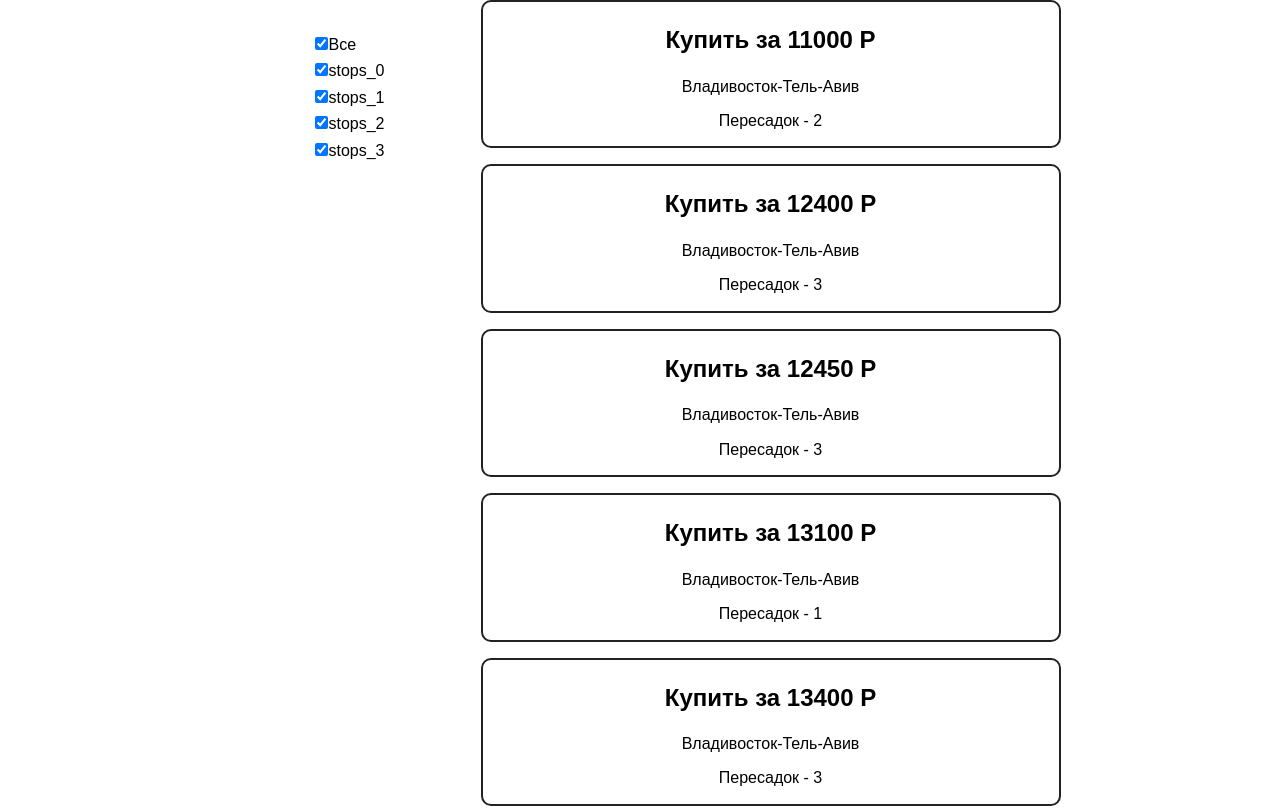
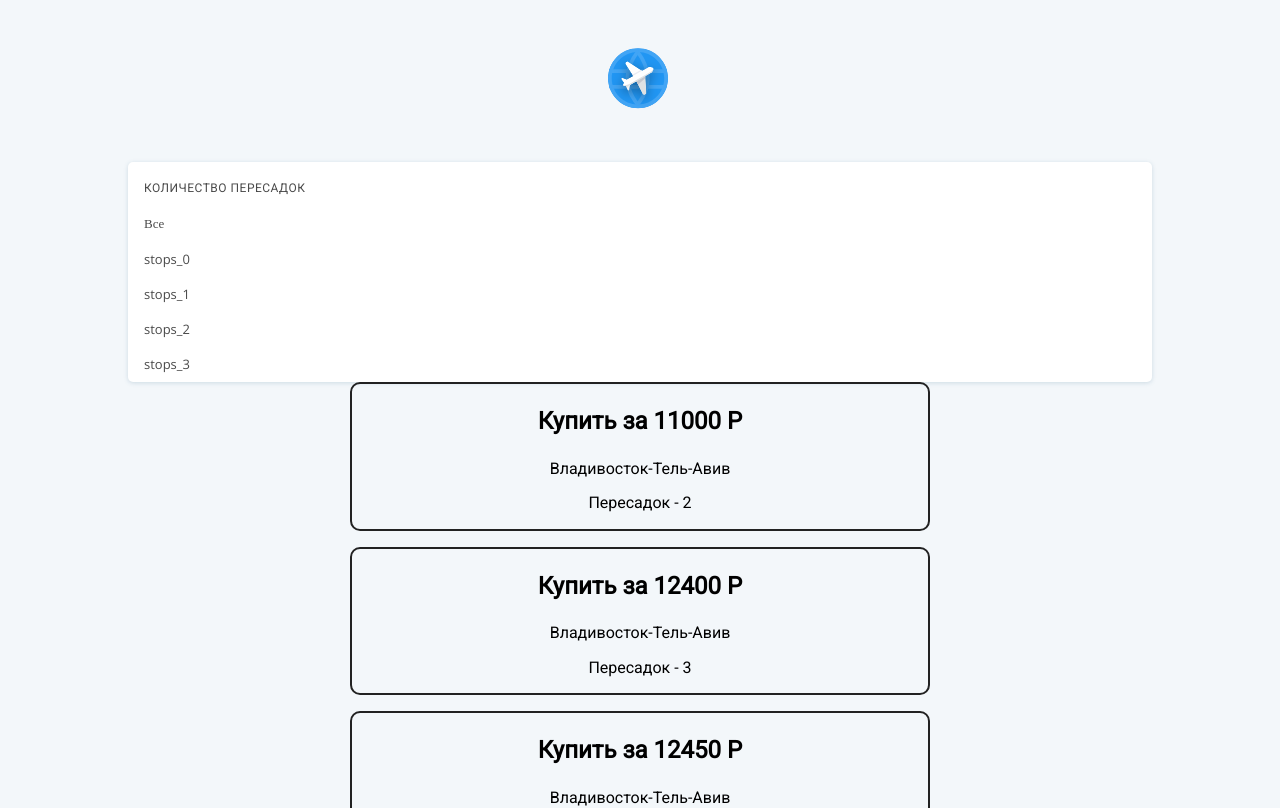
Before and after one commit to shnider/aviasales-test, a React (Create React App) app: page / in a window 1280 px wide. Shown: the top 808 px of the page. Built offline with nearby package versions, Linux system fonts and the light colour scheme.

Commit message:
feat/add styled-componets

```diff
--- a/package.json
+++ b/package.json
@@ -3,9 +3,12 @@
   "version": "0.1.0",
   "private": true,
   "dependencies": {
+    "flexboxgrid2": "^7.0.0-alpha7",
     "normalize.css": "^7.0.0",
     "react": "^15.6.1",
-    "react-dom": "^15.6.1"
+    "react-dom": "^15.6.1",
+    "react-flexbox-grid": "^1.1.5",
+    "styled-components": "^2.2.0"
   },
   "devDependencies": {
     "eslint": "^4.5.0",
--- a/public/index.html
+++ b/public/index.html
@@ -6,6 +6,7 @@
     <meta name="theme-color" content="#000000">
     <link rel="manifest" href="%PUBLIC_URL%/manifest.json">
     <link rel="shortcut icon" href="%PUBLIC_URL%/favicon.ico">
+    <link href="https://fonts.googleapis.com/css?family=Open+Sans|Roboto&amp;subset=cyrillic" rel="stylesheet">
     <title>Aviasales-test</title>
   </head>
   <body>
--- a/src/App.css
+++ b/src/App.css
@@ -1,8 +1,12 @@
-.App {
-  display: flex;
-  width: 1200px;
-  justify-content: center;
-  margin: 0 auto;
+body {
+  font-family: "Roboto";
+  background-color: #F3F7FA;
+  text-rendering: optimizeLegibility !important;
+  -webkit-font-smoothing: antialiased;
+}
+
+input[type=checkbox] {
+	display: none;
 }
 
 .Filters {
--- a/src/App.jsx
+++ b/src/App.jsx
@@ -1,4 +1,6 @@
 import React, { Component } from 'react';
+import { Grid } from 'react-flexbox-grid';
+import styled from 'styled-components';
 
 import './App.css';
 import { sortByValue, getStops, filterTickets } from './utils';
@@ -6,8 +8,16 @@ import { sortByValue, getStops, filterTickets } from './utils';
 // ticket data from json
 import data from './ticket.json';
 
+import Header from './Components/Header';
 import Ticket from './Components/Ticket';
 import Filters from './Components/Filters';
+
+const AppWrapper = styled.div`
+  display: flex;
+  flex-direction: column;
+  width: 64rem;
+  margin: 0 auto;
+`;
 
 class App extends Component {
   constructor(props) {
@@ -29,10 +39,11 @@ class App extends Component {
     const stops = getStops(tickets);
     const filters = Object.keys(unchecked);
     const sortedTickets = sortByValue(tickets);
-    const result = filterTickets(sortedTickets, filters);
+    const result = isAllStops ? sortedTickets : filterTickets(sortedTickets, filters);
 
     return (
-      <div className="App">
+      <AppWrapper>
+        <Header />
         <Filters
           updateState={this.updateState}
           stops={stops}
@@ -40,7 +51,8 @@ class App extends Component {
           isAllStops={isAllStops}
         />
         <div className="Tickets">
-          {result.length === 0 && <p>К сожалению, по заддынм критериям поиска не нашлось предложений</p>}
+          {result.length === 0 &&
+          <p>К сожалению, по заддынм критериям поиска не нашлось предложений</p>}
           {result.map(ticket =>
             (<Ticket
               price={ticket.price}
@@ -50,7 +62,7 @@ class App extends Component {
             />),
           )}
         </div>
-      </div>
+      </AppWrapper>
     );
   }
 }
--- a/src/Components/Filters.jsx
+++ b/src/Components/Filters.jsx
@@ -1,6 +1,53 @@
 import React, { Component } from 'react';
+import styled from 'styled-components';
 
 import { arrayToObject } from '../utils';
+
+const Aside = styled.aside`
+  background-color: #FFF;
+  box-shadow: 0px 1px 4px rgba(91, 137, 164, 0.25);
+  border-radius: 5px;
+`;
+
+const Heading = styled.h2`
+  margin: 0;
+  padding: 1rem 3.5rem 0.5rem 1rem;
+  font-style: normal;
+  font-weight: normal;
+  font-size: 0.75rem;
+  line-height: 1.25rem;
+  letter-spacing: 0.5px;
+  text-transform: uppercase;
+  color: #4A4A4A;
+`;
+
+const Label = styled.label`
+  display: block;
+  margin-left: 1rem;
+  font-family: "Open Sans";
+  font-size: 13px;
+  line-height: 2.2rem;
+  font-style: normal;
+  font-weight: normal;
+  color: #4A4A4A;
+`;
+
+const Checkbox = styled.span`
+  display: inline-block;
+  box-sizing: border-box;
+  margin-right: 0.7rem;
+`;
+
+const CheckboxFace = styled.span`
+  display: inline-block;
+  margin-bottom: -5px;
+  box-sizing: border-box;
+  width: 19px;
+  height: 19px;
+  border: 1px solid #D2D5D6;
+  border-radius: 3px;
+  cursor:pointer;
+`;
 
 class Filters extends Component {
   handleChange = (e) => {
@@ -29,8 +76,10 @@ class Filters extends Component {
   render() {
     const { stops, isAllStops } = this.props;
     return (
-      <form className="Filters">
-        {stops.length > 1 && <label key={-1} htmlFor="stops_ALL">
+      <Aside>
+        <Heading>Количество пересадок</Heading>
+        {stops.length > 1 &&
+        <Label key={-1} htmlFor="stops_ALL">
           <input
             name="ALL"
             type="checkbox"
@@ -38,9 +87,9 @@ class Filters extends Component {
             onChange={this.handleChange}
           />
           Все
-        </label>}
+        </Label>}
         {stops.map(number =>
-          (<label key={number} htmlFor={`stops_${number}`} >
+          (<Label key={number} htmlFor={`stops_${number}`} >
             <input
               name={number}
               type="checkbox"
@@ -48,9 +97,9 @@ class Filters extends Component {
               onChange={this.handleChange}
             />
             {`stops_${number}`}
-          </label>),
+          </Label>),
         )}
-      </form>
+      </Aside>
     );
   }
 }
--- a/src/index.js
+++ b/src/index.js
@@ -1,7 +1,9 @@
 import React from 'react';
 import ReactDOM from 'react-dom';
+import 'normalize.css';
+import 'flexboxgrid2/flexboxgrid2.css';
+
 import './index.css';
-import 'normalize.css';
 import App from './App';
 import registerServiceWorker from './registerServiceWorker';
 
```
Also changed, not shown: 1 other file (tests, documents, lock files or other folders).
